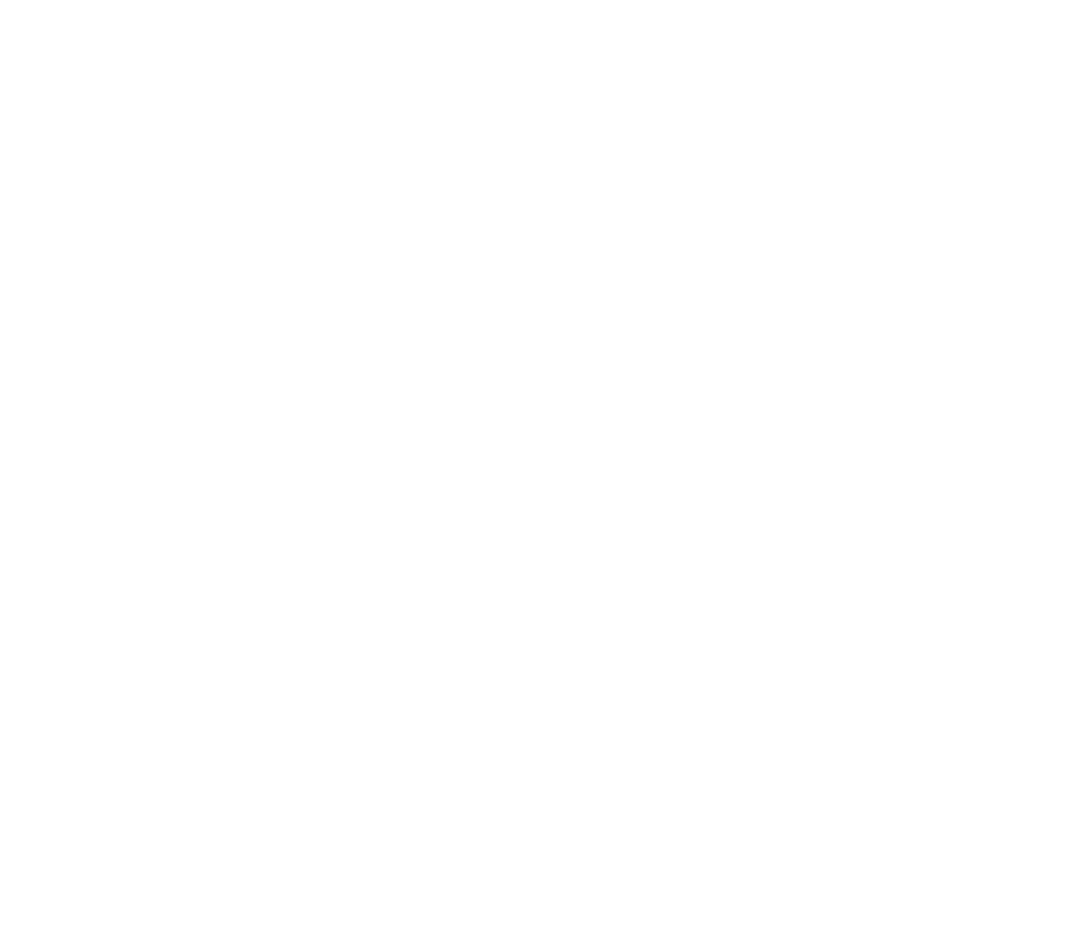
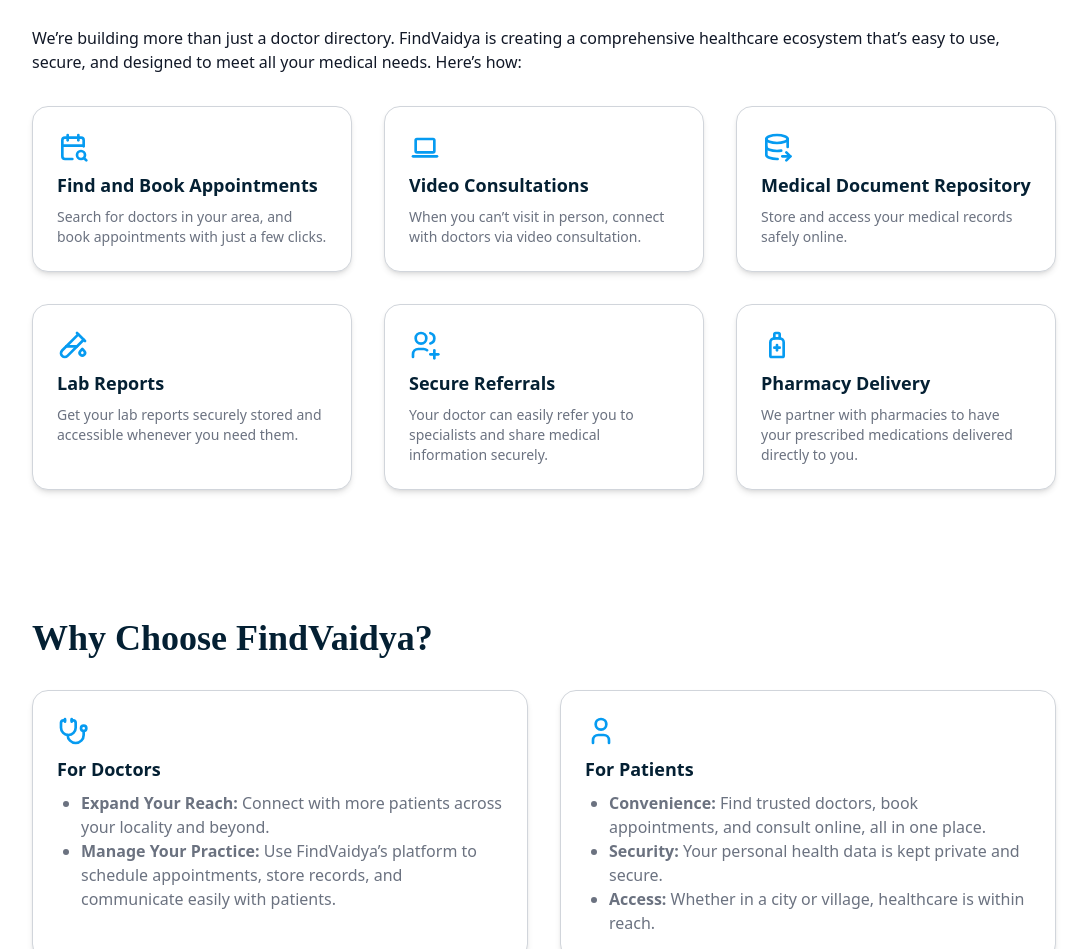
Before and after one commit to PatangLabsDesigns/FindVaidyaDev, a React (Vite) app: page / in a window 1280 px wide. Shown: the part 803-1752 px from the top of the page, without its empty margins (96-1183 px from the left). Before the commit the page ends 818 px from the top, so only its background shows below. Built offline with nearby package versions, Linux system fonts and the light colour scheme; a web font is replaced by a local one.

Commit message:
Home Page update

```diff
--- a/src/pages/Home.jsx
+++ b/src/pages/Home.jsx
@@ -1,7 +1,39 @@
 import TitleWrapper from "../components/wrappers/TitleWrapper";
 import CTA from "../components/layout/CTA";
+import InfoCard from "../components/cards/InfoCard";
+import SectionWrapper from "../components/wrappers/SectionWrapper";
+import {
+    IconCalendarSearch,
+    IconDeviceLaptop,
+    IconDatabaseExport,
+    IconTestPipe,
+    IconUsersPlus,
+    IconMedicineSyrup,
+    IconStethoscope,
+    IconUser
+} from '@tabler/icons-react';
 
 export default function Home() {
+    const features = [
+        { icon: <IconCalendarSearch size={32} />, title: "Find and Book Appointments", subtitle: "Search for doctors in your area, and book appointments with just a few clicks." },
+        { icon: <IconDeviceLaptop size={32} />, title: "Video Consultations", subtitle: "When you can’t visit in person, connect with doctors via video consultation." },
+        { icon: <IconDatabaseExport size={32} />, title: "Medical Document Repository", subtitle: "Store and access your medical records safely online." },
+        { icon: <IconTestPipe size={32} />, title: "Lab Reports", subtitle: "Get your lab reports securely stored and accessible whenever you need them." },
+        { icon: <IconUsersPlus size={32} />, title: "Secure Referrals", subtitle: "Your doctor can easily refer you to specialists and share medical information securely." },
+        { icon: <IconMedicineSyrup size={32} />, title: "Pharmacy Delivery", subtitle: "We partner with pharmacies to have your prescribed medications delivered directly to you." }
+    ];
+
+    const doctorBenefits = [
+        { bold: "Expand Your Reach", text: "Connect with more patients across your locality and beyond." },
+        { bold: "Manage Your Practice", text: "Use FindVaidya’s platform to schedule appointments, store records, and communicate easily with patients." }
+    ];
+
+    const patientBenefits = [
+        { bold: "Convenience", text: "Find trusted doctors, book appointments, and consult online, all in one place." },
+        { bold: "Security", text: "Your personal health data is kept private and secure." },
+        { bold: "Access", text: "Whether in a city or village, healthcare is within reach." }
+    ];
+
     return (
         <main className="mainWrapper">
             <TitleWrapper
@@ -16,6 +48,29 @@
                 }
                 subTitle="Your health matters. FindVaidya is here to connect you with verified trusted doctors based on your needs effortlessly."
             />
+            <SectionWrapper bg="bg-primary-light" title="Our Mission: Accessible Healthcare for All">
+                <p>
+                    At FindVaidya, we believe everyone deserves quality healthcare, no matter where they live. While cities like Pune and Mumbai have numerous healthcare facilities, rural areas in Maharashtra often lack the same access. We’re here to bridge that gap. Our platform connects patients with trusted doctors, whether they’re in a busy city or a remote village.
+                </p>
+            </SectionWrapper>
+
+            <SectionWrapper title="A Complete Healthcare Ecosystem">
+                <p>
+                    We’re building more than just a doctor directory. FindVaidya is creating a comprehensive healthcare ecosystem that’s easy to use, secure, and designed to meet all your medical needs. Here’s how:
+                </p>
+                <div className="grid grid-cols-1 md:grid-cols-3 gap-4 md:gap-8">
+                    {features.map((feature, index) => (
+                        <InfoCard key={index} {...feature} />
+                    ))}
+                </div>
+            </SectionWrapper>
+
+            <SectionWrapper title="Why Choose FindVaidya?">
+                <div className="grid grid-cols-1 md:grid-cols-2 gap-4 md:gap-8">
+                    <InfoCard icon={<IconStethoscope size={32} />} title="For Doctors" listItems={doctorBenefits} />
+                    <InfoCard icon={<IconUser size={32} />} title="For Patients" listItems={patientBenefits} />
+                </div>
+            </SectionWrapper>
             <CTA />
         </main>
     );
```
